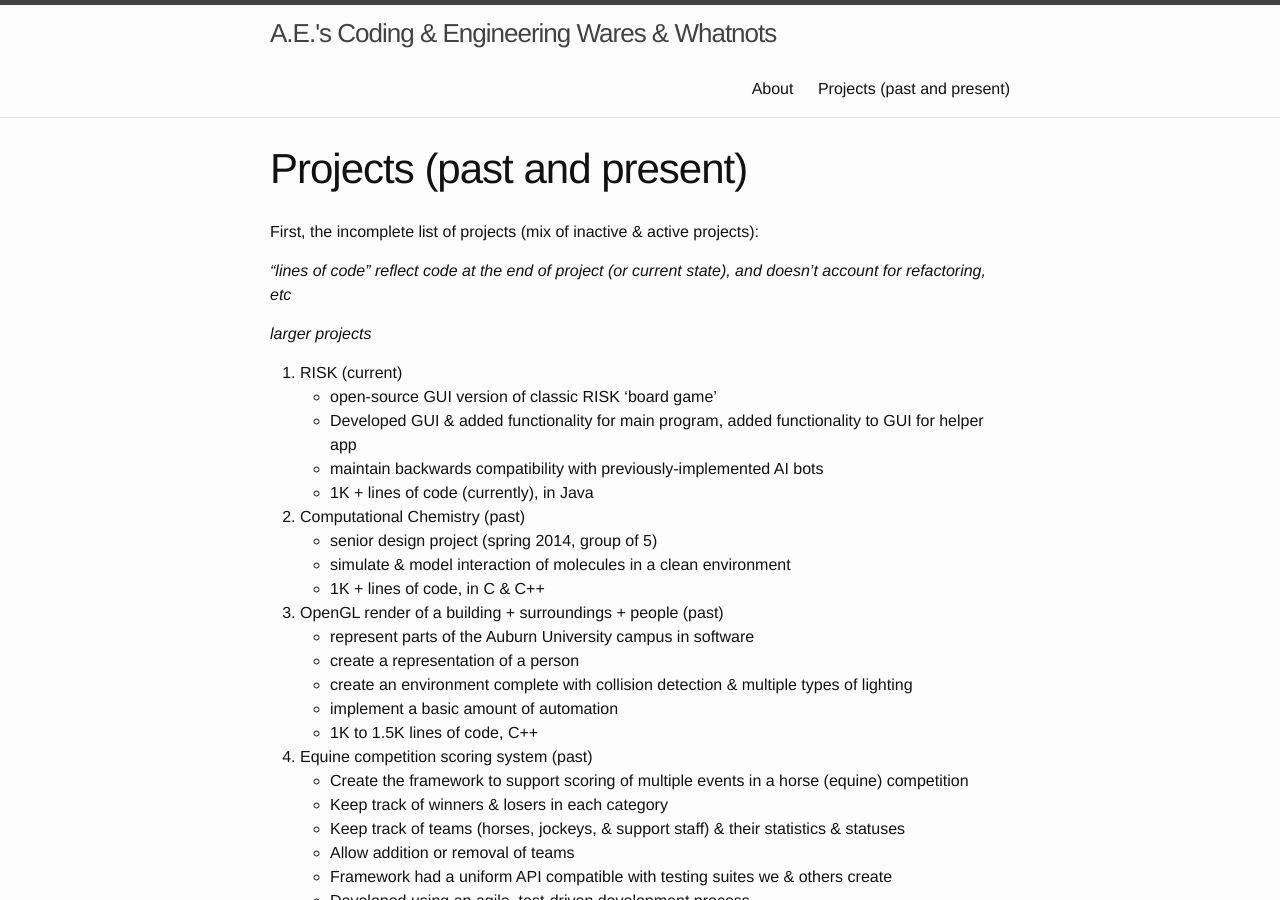
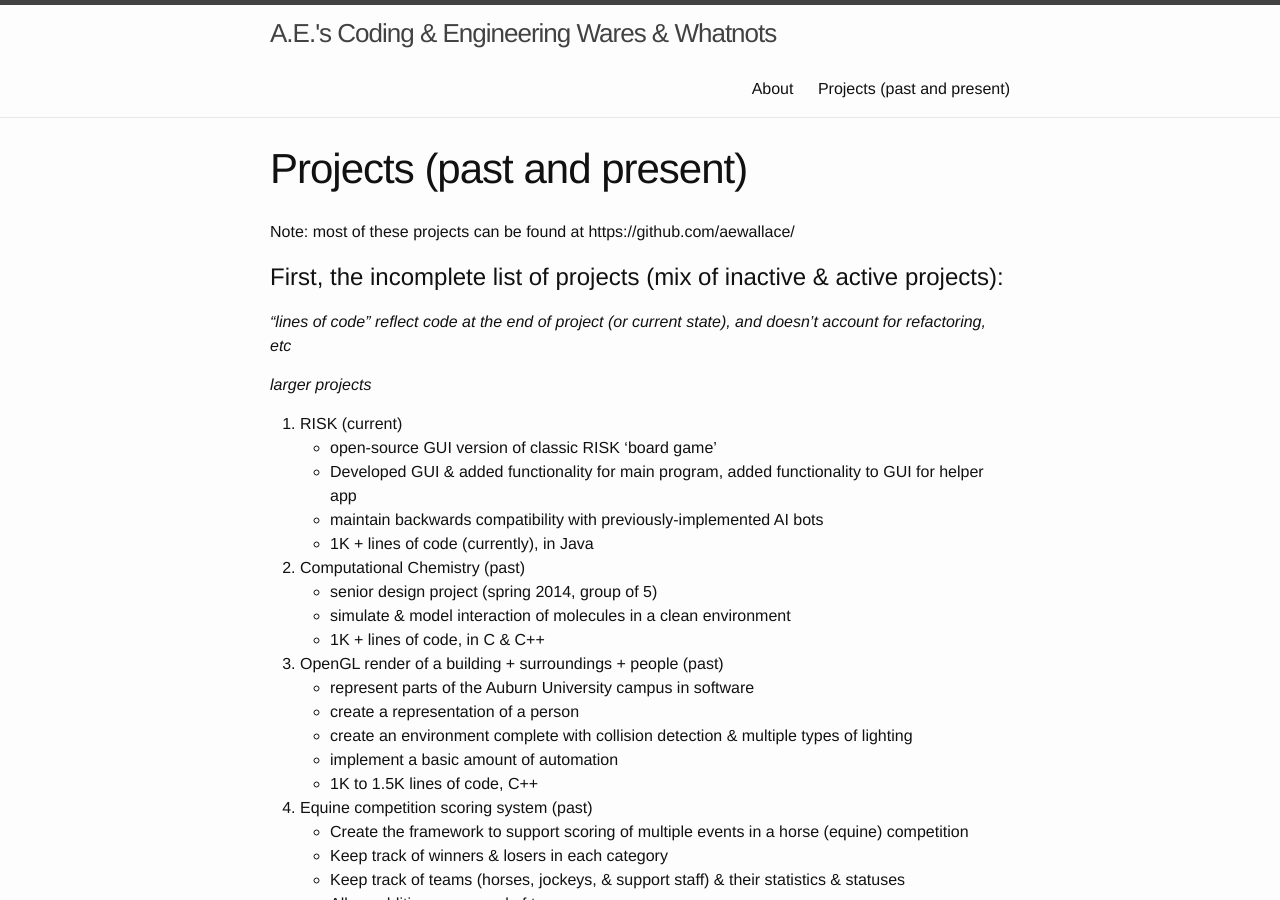
Before and after one commit to aewallace/aewallace.github.io, a Jekyll site: the page built from projects.md, in a window 1280 px wide and 900 px high. Built offline with Jekyll 4.4.1, drawn with Linux system fonts in a browser that asks for light colours.

Commit message:
Continued editing.
-

```diff
--- a/projects.md
+++ b/projects.md
@@ -3,7 +3,9 @@ layout: page
 title: Projects (past and present)
 permalink: /projects/
 ---
-First, the incomplete list of projects (mix of inactive & active projects):
+Note: most of these projects can be found at https://github.com/aewallace/
+
+#First, the incomplete list of projects (mix of inactive & active projects):
 
 _"lines of code" reflect code at the end of project (or current state), and doesn't account for refactoring, etc_
 
@@ -70,7 +72,7 @@ _unlisted projects_
   * implemented in Python with no extra libraries, 300 or so lines of code (as a prototype, not to be finished)
 
 
-And now for the programming languages (or libraries, or tools) used in those:
+#And now for the programming languages (or libraries, or tools) used in those:
 
 1. C & C++
   * OpenGL (native Windows implementation)
@@ -100,7 +102,7 @@ And now for the programming languages (or libraries, or tools) used in those:
 
 Other projects or tools may have made minor appearances or taken minor roles, including minor use of custom databases, networking, and UI implementations.
 
-Thanks for visiting! If you have any questions, let me know.
+#Thanks for visiting! If you have any questions, let me know.
 
 *A.E.Wallace OUT*
 
```
